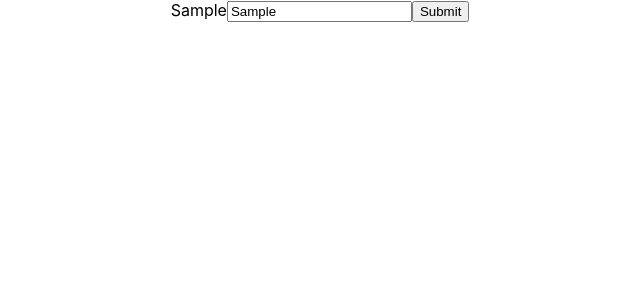
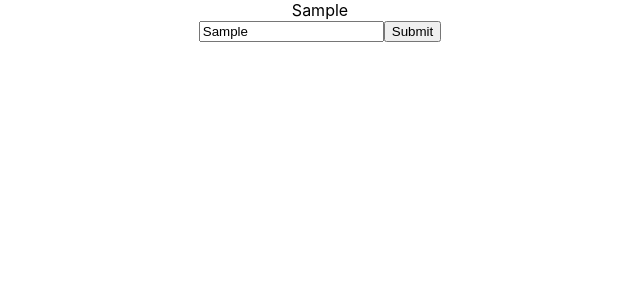
Before and after one commit to MarcusHoMNR/reactDay1Hw, a React (Create React App) app: page / in a window 1280 px wide. Both pictures are taken after typing "Sample" into the empty fields and a click on the input "Submit". Shown: the top 300 px of the page, without its empty margins (320-960 px from the left). Built offline with nearby package versions, Linux system fonts and the light colour scheme.

Commit message:
[ReactDay1HW][marcus] feat: kill all function

```diff
--- a/src/components/SubmitTodoItem.js
+++ b/src/components/SubmitTodoItem.js
@@ -1,15 +1,15 @@
 import { useState } from "react";
 
-function SubmitTodoItem() {
+function SubmitTodoItem(props) {
   const [submittedItem, setSubmittedItem] = useState("");
 
   function onSubmitItem() {
     setSubmittedItem(document.getElementById("submitInput").value);
+    props.updateTodoItems(document.getElementById("submitInput").value);
   }
 
   return (
     <div>
-      {submittedItem}
       <input type="text" id="submitInput" name="submitInput" />
       <input type="submit" value="Submit" onClick={onSubmitItem}></input>
     </div>
--- a/src/components/TodoItemsList.js
+++ b/src/components/TodoItemsList.js
@@ -1,4 +1,21 @@
-function TodoItemsList() {
-  return <div></div>;
+import { useEffect, useState } from "react";
+
+function TodoItemsList(props) {
+  const [todoItem, setTodoItem] = useState([]);
+  useEffect(() => {
+    setTodoItem(props.todoItems);
+  }, [props.todoItems]);
+  return (
+    <div>
+      {todoItem.map((item) => {
+        return (
+          <>
+            <span>{item}</span>
+            <br />
+          </>
+        );
+      })}
+    </div>
+  );
 }
 export default TodoItemsList;
--- a/src/components/TodoList.js
+++ b/src/components/TodoList.js
@@ -1,11 +1,18 @@
+import { useState } from "react";
 import SubmitTodoItem from "./SubmitTodoItem";
 import TodoItemsList from "./TodoItemsList";
 
 function TodoList() {
+  const [todoItems, setTodoItems] = useState([]);
+
+  function updateTodoItems(item) {
+    setTodoItems([...todoItems, item]);
+  }
+
   return (
     <div>
-      <TodoItemsList></TodoItemsList>
-      <SubmitTodoItem></SubmitTodoItem>
+      <TodoItemsList todoItems={todoItems}></TodoItemsList>
+      <SubmitTodoItem updateTodoItems={updateTodoItems}></SubmitTodoItem>
     </div>
   );
 }
```
